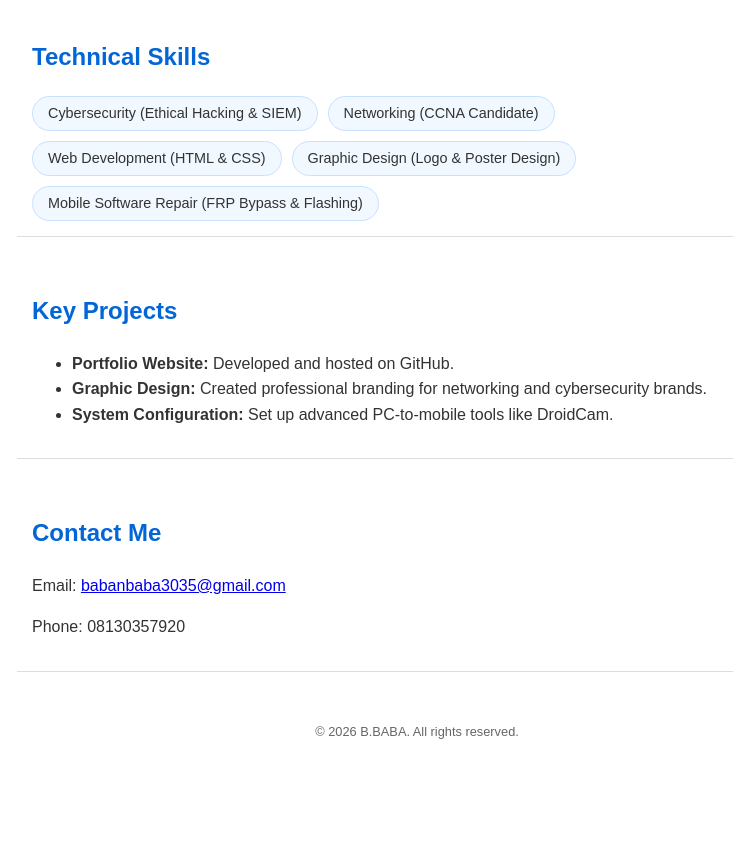
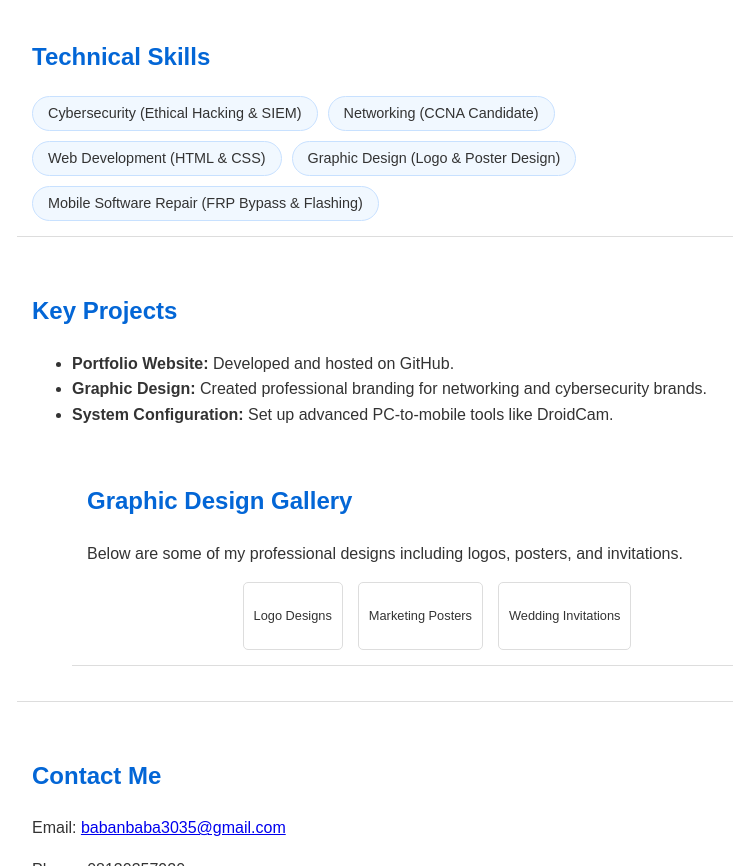
Before and after one commit to bbaba-dev/b-baba-portfolio, a plain HTML site: page index.html in a window 1280 px wide. Shown: the part 409-1275 px from the top of the page, without its empty margins (223-956 px from the left). Before the commit the page ends 1184 px from the top, so only its background shows below. Drawn offline with Linux system fonts and the light colour scheme.

Commit message:
Add files via upload

```diff
--- a/index.html
+++ b/index.html
@@ -43,6 +43,22 @@
             <li><strong>Portfolio Website:</strong> Developed and hosted on GitHub.</li>
             <li><strong>Graphic Design:</strong> Created professional branding for networking and cybersecurity brands.</li>
             <li><strong>System Configuration:</strong> Set up advanced PC-to-mobile tools like DroidCam.</li>
+<section id="gallery">
+    <h2>Graphic Design Gallery</h2>
+    <p>Below are some of my professional designs including logos, posters, and invitations.</p>
+    <div style="display: flex; flex-wrap: wrap; gap: 15px; justify-content: center;">
+        <!-- Zaka iya saka hotunanka a nan idan ka dora su a GitHub -->
+        <div style="border: 1px solid #ddd; padding: 10px; border-radius: 5px;">
+            <p style="font-size: 0.8em; text-align: center;">Logo Designs</p>
+        </div>
+        <div style="border: 1px solid #ddd; padding: 10px; border-radius: 5px;">
+            <p style="font-size: 0.8em; text-align: center;">Marketing Posters</p>
+        </div>
+        <div style="border: 1px solid #ddd; padding: 10px; border-radius: 5px;">
+            <p style="font-size: 0.8em; text-align: center;">Wedding Invitations</p>
+        </div>
+    </div>
+</section>
         </ul>
     </section>
 
```
